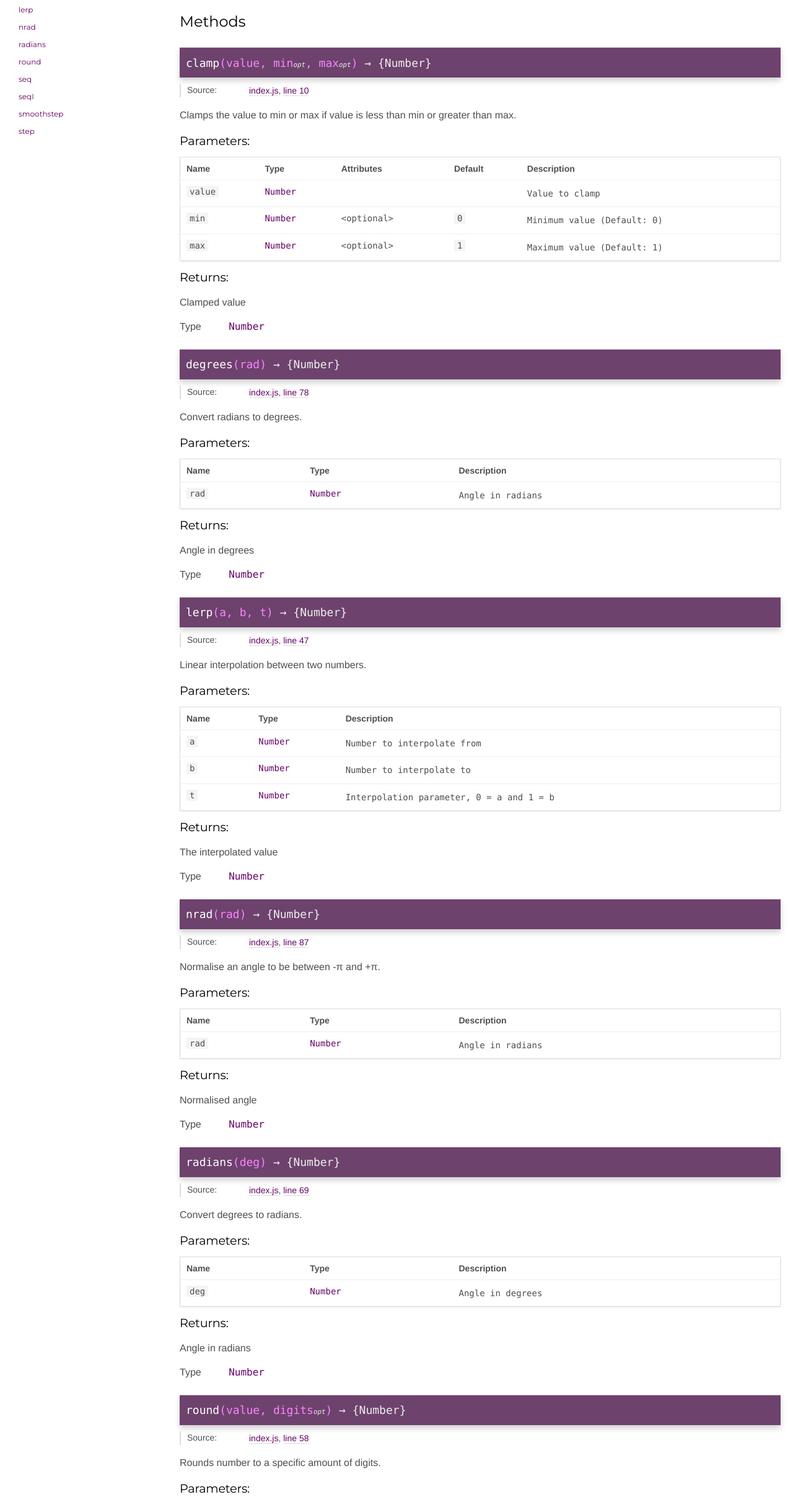
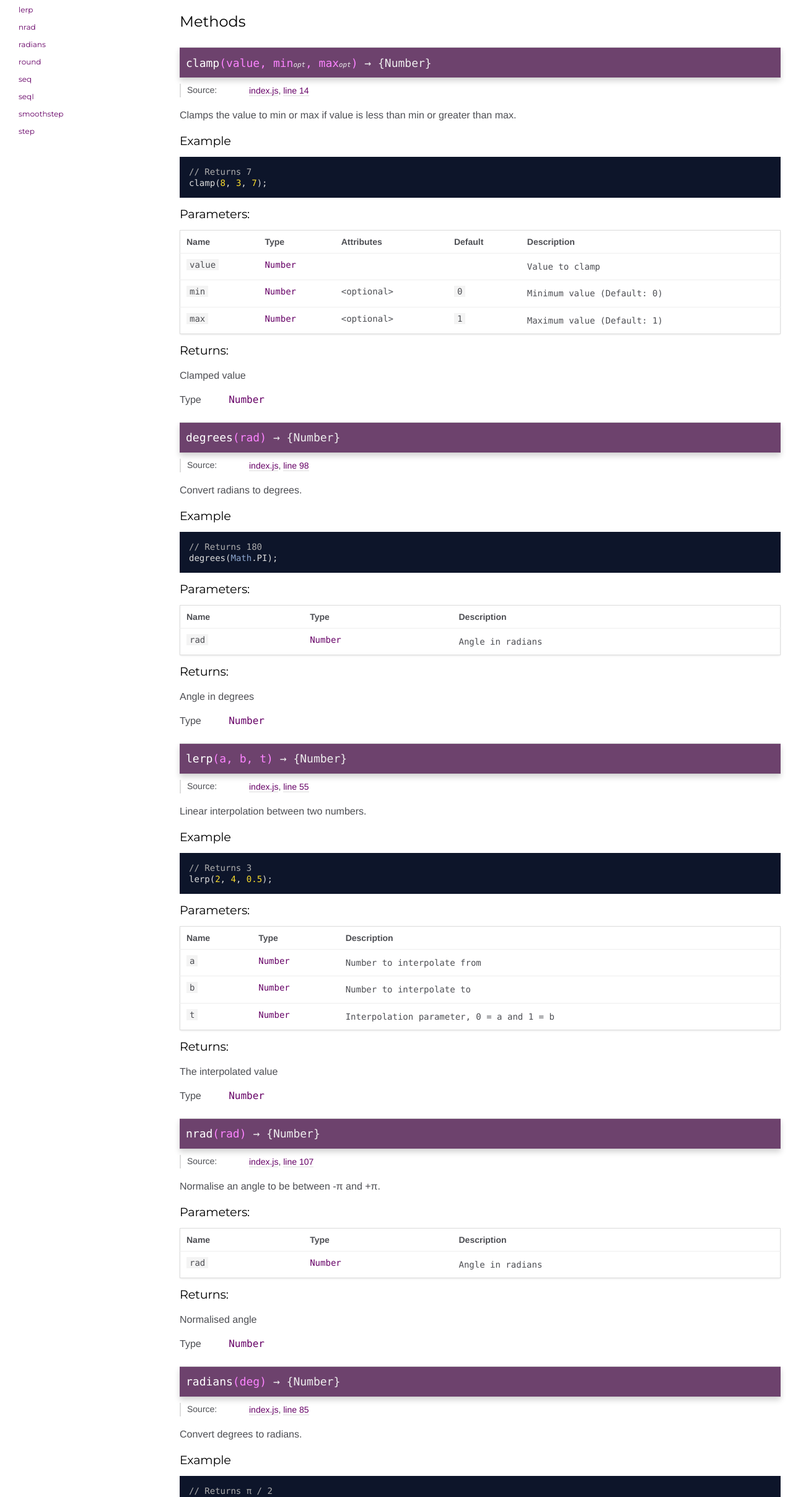
Before and after one commit to equinor/videx-math, a website: page docs/global.html in a window 1280 px wide. Shown: the part 124-2539 px from the top of the page at 62% size. Drawn offline with Linux system fonts and the light colour scheme.

Commit message:
Updated docs

```diff
--- a/docs/global.html
+++ b/docs/global.html
@@ -136,7 +136,7 @@
 
     <dt class="tag-source">Source:</dt>
     <dd class="tag-source"><ul class="dummy"><li>
-        <a href="index.js.html">index.js</a>, <a href="index.js.html#line10">line 10</a>
+        <a href="index.js.html">index.js</a>, <a href="index.js.html#line14">line 14</a>
     </li></ul></dd>
 
 
@@ -185,6 +185,12 @@
 
 
 
+
+
+    <h5>Example</h5>
+
+    <pre class="prettyprint"><code>// Returns 7
+clamp(8, 3, 7);</code></pre>
 
 
 
@@ -388,7 +394,7 @@
 
     <dt class="tag-source">Source:</dt>
     <dd class="tag-source"><ul class="dummy"><li>
-        <a href="index.js.html">index.js</a>, <a href="index.js.html#line78">line 78</a>
+        <a href="index.js.html">index.js</a>, <a href="index.js.html#line98">line 98</a>
     </li></ul></dd>
 
 
@@ -437,6 +443,12 @@
 
 
 
+
+
+    <h5>Example</h5>
+
+    <pre class="prettyprint"><code>// Returns 180
+degrees(Math.PI);</code></pre>
 
 
 
@@ -546,7 +558,7 @@
 
     <dt class="tag-source">Source:</dt>
     <dd class="tag-source"><ul class="dummy"><li>
-        <a href="index.js.html">index.js</a>, <a href="index.js.html#line47">line 47</a>
+        <a href="index.js.html">index.js</a>, <a href="index.js.html#line55">line 55</a>
     </li></ul></dd>
 
 
@@ -595,6 +607,12 @@
 
 
 
+
+
+    <h5>Example</h5>
+
+    <pre class="prettyprint"><code>// Returns 3
+lerp(2, 4, 0.5);</code></pre>
 
 
 
@@ -750,7 +768,7 @@
 
     <dt class="tag-source">Source:</dt>
     <dd class="tag-source"><ul class="dummy"><li>
-        <a href="index.js.html">index.js</a>, <a href="index.js.html#line87">line 87</a>
+        <a href="index.js.html">index.js</a>, <a href="index.js.html#line107">line 107</a>
     </li></ul></dd>
 
 
@@ -908,7 +926,7 @@
 
     <dt class="tag-source">Source:</dt>
     <dd class="tag-source"><ul class="dummy"><li>
-        <a href="index.js.html">index.js</a>, <a href="index.js.html#line69">line 69</a>
+        <a href="index.js.html">index.js</a>, <a href="index.js.html#line85">line 85</a>
     </li></ul></dd>
 
 
@@ -957,6 +975,12 @@
 
 
 
+
+
+    <h5>Example</h5>
+
+    <pre class="prettyprint"><code>// Returns π / 2
+radians(90);</code></pre>
 
 
 
@@ -1066,7 +1090,7 @@
 
     <dt class="tag-source">Source:</dt>
     <dd class="tag-source"><ul class="dummy"><li>
-        <a href="index.js.html">index.js</a>, <a href="index.js.html#line58">line 58</a>
+        <a href="index.js.html">index.js</a>, <a href="index.js.html#line70">line 70</a>
     </li></ul></dd>
 
 
@@ -1115,6 +1139,12 @@
 
 
 
+
+
+    <h5>Example</h5>
+
+    <pre class="prettyprint"><code>// Returns 3.142
+round(Math.PI, 3);</code></pre>
 
 
 
@@ -1279,7 +1309,7 @@
 
     <dt class="tag-source">Source:</dt>
     <dd class="tag-source"><ul class="dummy"><li>
-        <a href="index.js.html">index.js</a>, <a href="index.js.html#line105">line 105</a>
+        <a href="index.js.html">index.js</a>, <a href="index.js.html#line125">line 125</a>
     </li></ul></dd>
 
 
@@ -1491,7 +1521,7 @@ seq(2, 4, 5);</code></pre>
 
     <dt class="tag-source">Source:</dt>
     <dd class="tag-source"><ul class="dummy"><li>
-        <a href="index.js.html">index.js</a>, <a href="index.js.html#line127">line 127</a>
+        <a href="index.js.html">index.js</a>, <a href="index.js.html#line147">line 147</a>
     </li></ul></dd>
 
 
@@ -1657,7 +1687,7 @@ seqI(5);</code></pre>
 
     <dt class="tag-source">Source:</dt>
     <dd class="tag-source"><ul class="dummy"><li>
-        <a href="index.js.html">index.js</a>, <a href="index.js.html#line35">line 35</a>
+        <a href="index.js.html">index.js</a>, <a href="index.js.html#line39">line 39</a>
     </li></ul></dd>
 
 
@@ -1861,7 +1891,7 @@ seqI(5);</code></pre>
 
     <dt class="tag-source">Source:</dt>
     <dd class="tag-source"><ul class="dummy"><li>
-        <a href="index.js.html">index.js</a>, <a href="index.js.html#line24">line 24</a>
+        <a href="index.js.html">index.js</a>, <a href="index.js.html#line28">line 28</a>
     </li></ul></dd>
 
 
@@ -2045,7 +2075,7 @@ seqI(5);</code></pre>
 <br class="clear">
 
 <footer>
-    Documentation generated by <a href="https://github.com/jsdoc3/jsdoc">JSDoc 3.6.3</a> on Wed Oct 30 2019 16:34:49 GMT+0100 (GMT+01:00) using the <a href="https://github.com/clenemt/docdash">docdash</a> theme.
+    Documentation generated by <a href="https://github.com/jsdoc3/jsdoc">JSDoc 3.6.3</a> on Wed Oct 30 2019 16:42:24 GMT+0100 (GMT+01:00) using the <a href="https://github.com/clenemt/docdash">docdash</a> theme.
 </footer>
 
 <script>prettyPrint();</script>
```
Also changed, not shown: docs/index.html (+1 -1 lines), docs/index.js.html (+21 -1 lines).
